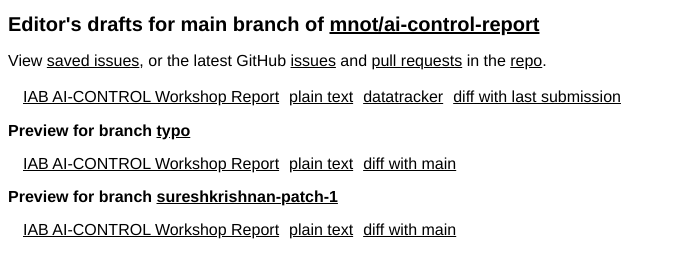
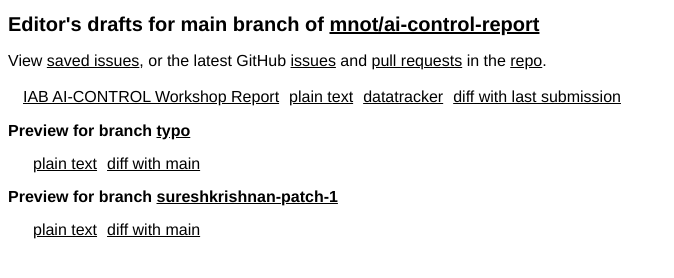
Before and after one commit to mnot/ai-control-report, a plain HTML site: page index.html in a window 1280 px wide. Shown: the whole page, without its empty margins (0-674 px from the left). Drawn offline with Linux system fonts and the light colour scheme.

Commit message:
Script updating gh-pages from 137a60e. [ci skip]

```diff
--- a/index.html
+++ b/index.html
@@ -17,26 +17,26 @@
     <p>View <a href="issues.html">saved issues</a>, or the latest GitHub <a href="https://github.com/mnot/ai-control-report/issues">issues</a> and <a href="https://github.com/mnot/ai-control-report/pulls">pull requests</a> in the <a href="https://github.com/mnot/ai-control-report">repo</a>.</p>
     <table id="branch-main">
       <tr>
-        <td><a href="./draft-nottingham-ai-control-report.html" class="html draft-nottingham-ai-control-report" title="IAB AI-CONTROL Workshop Report (HTML)">IAB AI-CONTROL Workshop Report</a></td>
-        <td><a href="./draft-nottingham-ai-control-report.txt" class="txt draft-nottingham-ai-control-report" title="IAB AI-CONTROL Workshop Report (Text)">plain text</a></td>
-        <td><a href="https://datatracker.ietf.org/doc/draft-nottingham-ai-control-report" class="dt draft-nottingham-ai-control-report" title="Datatracker for draft-nottingham-ai-control-report">datatracker</a></td>
-        <td><a href="https://author-tools.ietf.org/api/iddiff?doc_1=draft-nottingham-ai-control-report&amp;url_2=https://mnot.github.io/ai-control-report/draft-nottingham-ai-control-report.txt" class="diff draft-nottingham-ai-control-report">diff with last submission</a></td>
+        <td><a href="./draft-iab-ai-control-report.html" class="html draft-iab-ai-control-report" title="IAB AI-CONTROL Workshop Report (HTML)">IAB AI-CONTROL Workshop Report</a></td>
+        <td><a href="./draft-iab-ai-control-report.txt" class="txt draft-iab-ai-control-report" title="IAB AI-CONTROL Workshop Report (Text)">plain text</a></td>
+        <td><a href="https://datatracker.ietf.org/doc/draft-iab-ai-control-report" class="dt draft-iab-ai-control-report" title="Datatracker for draft-iab-ai-control-report">datatracker</a></td>
+        <td><a href="https://author-tools.ietf.org/api/iddiff?doc_1=draft-iab-ai-control-report&amp;url_2=https://mnot.github.io/ai-control-report/draft-iab-ai-control-report.txt" class="diff draft-iab-ai-control-report">diff with last submission</a></td>
         <td></td>
       </tr>
     </table>
     <h2>Preview for branch <a href="typo">typo</a></h2>
     <table id="branch-typo">
       <tr>
-        <td><a href="typo/draft-nottingham-ai-control-report.html" class="html draft-nottingham-ai-control-report" title="IAB AI-CONTROL Workshop Report (HTML)">IAB AI-CONTROL Workshop Report</a></td>
-        <td><a href="typo/draft-nottingham-ai-control-report.txt" class="txt draft-nottingham-ai-control-report" title="IAB AI-CONTROL Workshop Report (Text)">plain text</a></td>
+        <td><a href="typo/draft-nottingham-ai-control-report.html" class="html draft-nottingham-ai-control-report" title=" (HTML)"></a></td>
+        <td><a href="typo/draft-nottingham-ai-control-report.txt" class="txt draft-nottingham-ai-control-report" title=" (Text)">plain text</a></td>
         <td><a href="https://author-tools.ietf.org/api/iddiff?url_1=https://mnot.github.io/ai-control-report/draft-nottingham-ai-control-report.txt&amp;url_2=https://mnot.github.io/ai-control-report/typo/draft-nottingham-ai-control-report.txt" class="diff draft-nottingham-ai-control-report">diff with main</a></td>
       </tr>
     </table>
     <h2>Preview for branch <a href="sureshkrishnan-patch-1">sureshkrishnan-patch-1</a></h2>
     <table id="branch-sureshkrishnan-patch-1">
       <tr>
-        <td><a href="sureshkrishnan-patch-1/draft-nottingham-ai-control-report.html" class="html draft-nottingham-ai-control-report" title="IAB AI-CONTROL Workshop Report (HTML)">IAB AI-CONTROL Workshop Report</a></td>
-        <td><a href="sureshkrishnan-patch-1/draft-nottingham-ai-control-report.txt" class="txt draft-nottingham-ai-control-report" title="IAB AI-CONTROL Workshop Report (Text)">plain text</a></td>
+        <td><a href="sureshkrishnan-patch-1/draft-nottingham-ai-control-report.html" class="html draft-nottingham-ai-control-report" title=" (HTML)"></a></td>
+        <td><a href="sureshkrishnan-patch-1/draft-nottingham-ai-control-report.txt" class="txt draft-nottingham-ai-control-report" title=" (Text)">plain text</a></td>
         <td><a href="https://author-tools.ietf.org/api/iddiff?url_1=https://mnot.github.io/ai-control-report/draft-nottingham-ai-control-report.txt&amp;url_2=https://mnot.github.io/ai-control-report/sureshkrishnan-patch-1/draft-nottingham-ai-control-report.txt" class="diff draft-nottingham-ai-control-report">diff with main</a></td>
       </tr>
     </table>
```
Also changed, not shown: draft-iab-ai-control-report.html (renamed from draft-nottingham-ai-control-report.html, +3 -3 lines), draft-iab-ai-control-report.txt.
